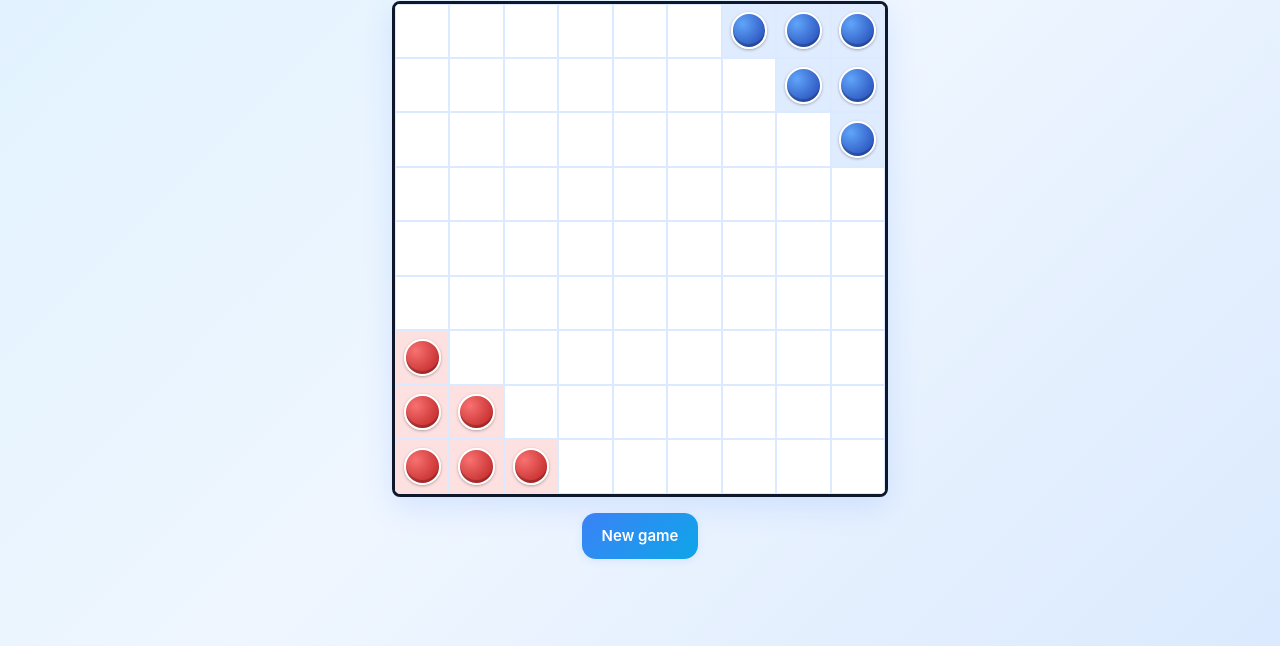
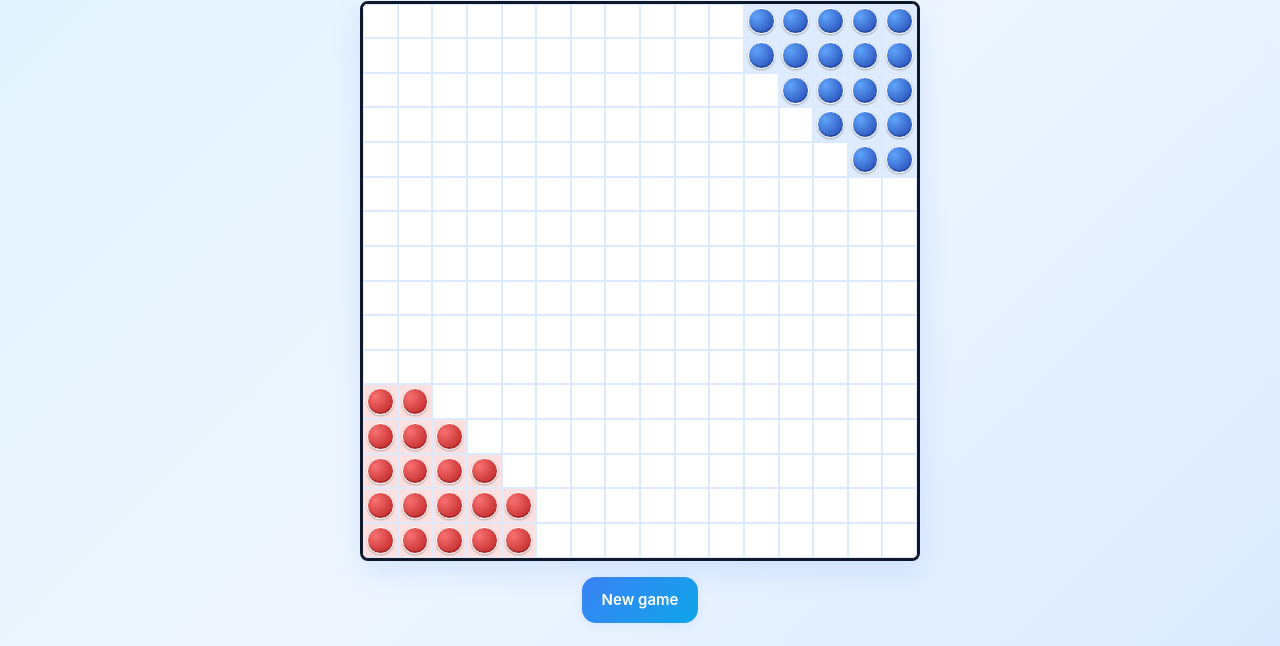
Before and after one commit to chud-lori/dolanan, a website with bundled scripts: page games/halma/index.html in a window 1280 px wide. Shown: the part 154-800 px from the top of the page. Built offline with nearby package versions, Linux system fonts and the light colour scheme.

Commit message:
fix ui on ludo and halma

```diff
--- a/games/halma/game.css
+++ b/games/halma/game.css
@@ -1,8 +1,8 @@
 .hl-board {
   display: grid;
-  grid-template-columns: repeat(9, 1fr);
-  grid-template-rows: repeat(9, 1fr);
-  width: min(96vw, 62vh, 540px);
+  grid-template-columns: repeat(16, 1fr);
+  grid-template-rows: repeat(16, 1fr);
+  width: min(96vw, 70vh, 600px);
   aspect-ratio: 1;
   background: var(--card);
   border: 3px solid var(--text);
@@ -48,11 +48,11 @@
 .hl-cell.last { box-shadow: inset 0 0 0 3px rgba(16, 185, 129, 0.55); }
 
 .hl-piece {
-  width: 70%;
-  height: 70%;
+  width: 82%;
+  height: 82%;
   border-radius: 50%;
-  border: 2px solid #fff;
-  box-shadow: inset 0 -3px 0 rgba(0,0,0,0.2), 0 1px 3px rgba(0,0,0,0.3);
+  border: 1.5px solid #fff;
+  box-shadow: inset 0 -2px 0 rgba(0,0,0,0.2), 0 1px 2px rgba(0,0,0,0.3);
   pointer-events: none;
 }
 
--- a/games/halma/game.js
+++ b/games/halma/game.js
@@ -1,8 +1,7 @@
-// Halma — 2 players on a 9×9 grid with 6 pieces per side.
-// (Simplified for mobile from the classic 16×16, 19-piece variant.)
+// Halma — classical 2-player variant on a 16×16 grid with 19 pieces per side.
 //
 // Rules:
-//   • Each player has 6 pieces in opposite triangular corners.
+//   • Each player has 19 pieces in opposite triangular corner camps.
 //     Red starts in the bottom-left corner, Blue in the top-right.
 //   • On your turn, move ONE piece. Two move types:
 //       - Step: into any of 8 adjacent empty cells.
@@ -11,7 +10,7 @@
 //         with the same piece. Tap "End jump" or click an unrelated cell
 //         to commit the chain.
 //   • No captures — pieces are never removed.
-//   • Win: get all 6 of your pieces into the opponent's starting corner.
+//   • Win: get all 19 of your pieces into the opponent's starting corner.
 
 import { register, t } from "/shared/i18n.js";
 import { wireGameHead } from "/shared/game-head.js";
@@ -52,7 +51,7 @@ wireGameHead({
   rules: {
     en: `
       <h3>Goal</h3>
-      <p>Be the first to move all 6 of your pieces into the opponent's starting corner.</p>
+      <p>Be the first to move all 19 of your pieces into the opponent's starting corner.</p>
       <h3>Movement</h3>
       <ul>
         <li><strong>Step</strong> — move one piece into any of the 8 adjacent empty cells.</li>
@@ -62,7 +61,7 @@ wireGameHead({
       </ul>`,
     id: `
       <h3>Tujuan</h3>
-      <p>Pindahkan keenam bidakmu ke sudut awal lawan duluan.</p>
+      <p>Pindahkan ke-19 bidakmu ke sudut awal lawan duluan.</p>
       <h3>Gerakan</h3>
       <ul>
         <li><strong>Jalan</strong> — pindah satu bidak ke salah satu dari 8 kotak tetangga yang kosong.</li>
@@ -72,7 +71,7 @@ wireGameHead({
       </ul>`,
     jw: `
       <h3>Tujuan</h3>
-      <p>Pindhah enem bidakmu kabeh menyang pojok wiwitan lawan luwih dhisik.</p>
+      <p>Pindhah 19 bidakmu kabeh menyang pojok wiwitan lawan luwih dhisik.</p>
       <h3>Gerakan</h3>
       <ul>
         <li><strong>Mlaku</strong> — pindhah siji bidak menyang salah siji saka 8 kothak jejer sing kosong.</li>
@@ -83,10 +82,23 @@ wireGameHead({
 });
 
 // ---- Constants ----
-const N = 9;
-// Each player's home corner — also their goal (must fill the OPPONENT's home).
-const RED_HOME  = [[8,0],[8,1],[8,2],[7,0],[7,1],[6,0]];
-const BLUE_HOME = [[0,8],[0,7],[0,6],[1,8],[1,7],[2,8]];
+const N = 16;
+// Classical Halma camp: a 19-cell "stepped triangle" in each corner.
+// Red (bottom-left) layout — bottom two rows are 5 cells wide, narrowing up:
+//   row 11: [0,1]
+//   row 12: [0,1,2]
+//   row 13: [0,1,2,3]
+//   row 14: [0,1,2,3,4]
+//   row 15: [0,1,2,3,4]
+const RED_HOME = [
+  [11,0],[11,1],
+  [12,0],[12,1],[12,2],
+  [13,0],[13,1],[13,2],[13,3],
+  [14,0],[14,1],[14,2],[14,3],[14,4],
+  [15,0],[15,1],[15,2],[15,3],[15,4],
+];
+// Blue is the 180° mirror of Red (top-right corner).
+const BLUE_HOME = RED_HOME.map(([r, c]) => [N - 1 - r, N - 1 - c]);
 
 const boardEl = document.getElementById("board");
 const statusEl = document.getElementById("status");
```
Also changed, not shown: games/ludo/game.css (+13 -6 lines).
